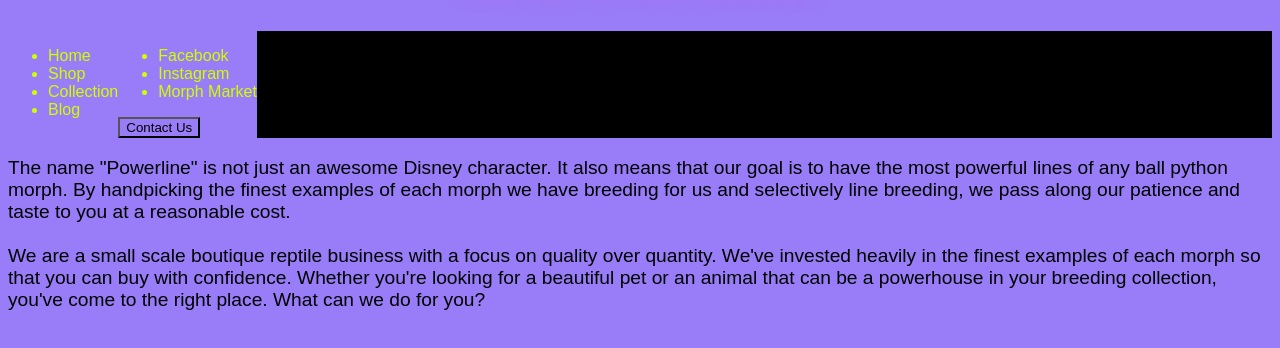
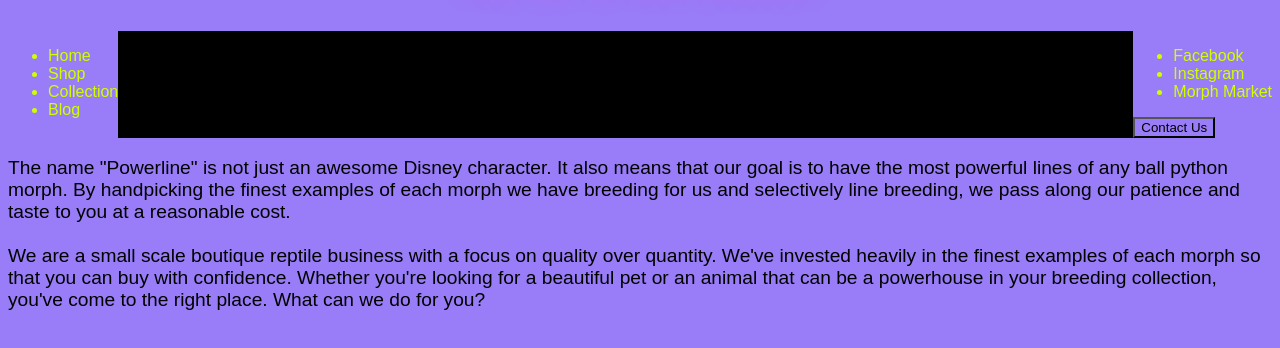
Before and after one commit to WholesaleMemories/powerline_website, a plain HTML site: page index.html in a window 1280 px wide. Shown: the part 222-570 px from the top of the page. Drawn offline with Linux system fonts and the light colour scheme; a web font is replaced by a local one.

Commit message:
Add CSS for ul children of nav and rightside/leftside classes for navbar

```diff
--- a/style.css
+++ b/style.css
@@ -52,3 +52,17 @@ h2 {
     display: flex;
     color: rgb(208, 255, 0);
 }
+
+nav ul {
+    flex: .3333;
+    background-color: inherit;
+    color: inherit;
+}
+
+.leftside {
+    margin-right: auto;
+}
+
+.rightside {
+    margin-left: auto;
+}
```
